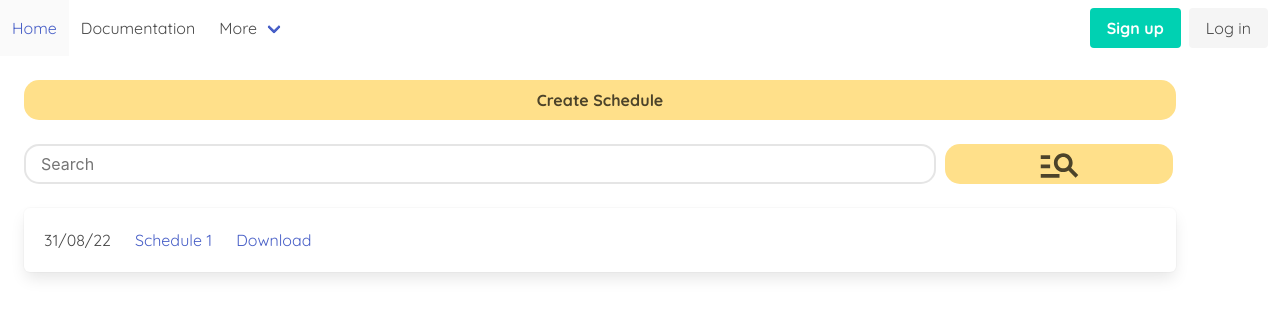
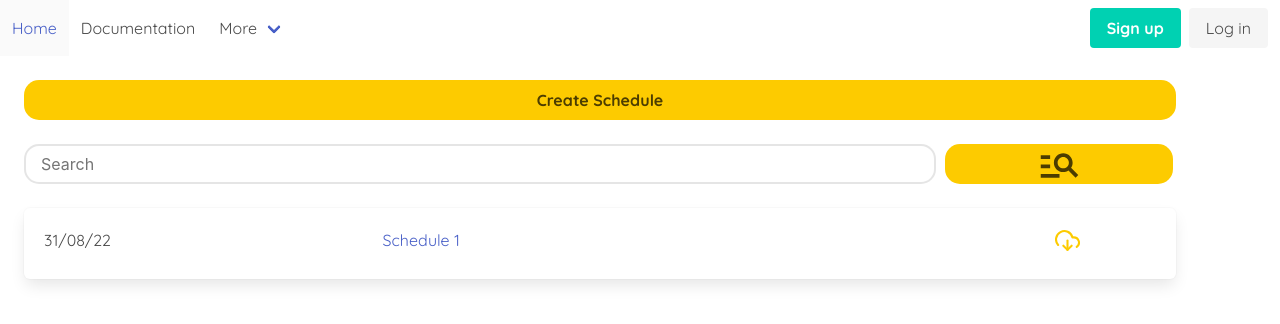
Before and after one commit to choridah/front-end-SMK3, a React (Create React App) app: page /dashboard in a window 1280 px wide. Shown: the top 324 px of the page. Built offline with nearby package versions, Linux system fonts and the light colour scheme.

Commit message:
change color button

```diff
--- a/src/components/others/Schedule.js
+++ b/src/components/others/Schedule.js
@@ -8,7 +8,7 @@ const Schedule = () => {
       <nav class="navbar is-white-light" role="navigation" aria-label="main navigation">
       <div className="navbar-brand">
         <a role="button" href="/schedule:id" className="navbar-burger burger mt-2" aria-label="menu" aria-expanded="false" data-target="navbarBasicExample">
-          <div><CgProfile style={{color: '#ffe08a', fontSize: '45px'}}/></div>
+          <div><CgProfile style={{color: '#FDCB00', fontSize: '45px'}}/></div>
         </a>
       </div>
 
--- a/src/components/template/Dashboard.js
+++ b/src/components/template/Dashboard.js
@@ -1,6 +1,7 @@
 import React from 'react'
 import { CgProfile } from "react-icons/cg";
 import { MdOutlineManageSearch } from "react-icons/md";
+import { FiDownloadCloud } from "react-icons/fi";
 
 const Dashboard = () => {
   return (
@@ -9,7 +10,7 @@ const Dashboard = () => {
       <nav className="navbar is-white-light" role="navigation" aria-label="main navigation">
       <div className="navbar-brand">
         <a role="button" href="/dashboard" className="navbar-burger burger mt-2" aria-label="menu" aria-expanded="false" data-target="navbarBasicExample">
-          <div><CgProfile style={{color: '#ffe08a', fontSize: '45px'}}/></div>
+          <div><CgProfile style={{color: '#FDCB00', fontSize: '45px'}}/></div>
         </a>
       </div>
 
@@ -74,9 +75,11 @@ const Dashboard = () => {
 
       {/* --------------- Schedules ------------- */}
       <div className="box">
-        <span className="mr-5">31/08/22</span>
-        <span className="mr-5"><a href="/schedule:id">Schedule 1</a></span>
-        <span><a href="/">Download</a></span>
+        <div className="col-3">
+          <div>31/08/22</div>
+          <div><a href="/schedule:id">Schedule 1</a></div>
+          <div><a href="/dashboard"><FiDownloadCloud style={{color: '#FDCB00', fontSize: '25px'}}/></a></div>
+        </div>
       </div>
     </div>
     </div>
--- a/src/styles/main.css
+++ b/src/styles/main.css
@@ -50,6 +50,12 @@ img{
     column-gap: 9px;
 }
 
+.col-3{
+    display: grid;
+    grid-template-columns: 30% 60% 10%;
+    column-gap: 5px;
+}
+
 .text-long-range-top{
     margin-top: 75px;
     margin-bottom: 15px;
@@ -64,7 +70,7 @@ img{
 }
 
 .btn-input{
-    background-color: #ffe08a;
+    background-color: #FDCB00;
     border-color: transparent;
     color: rgba(0, 0, 0, 0.7);
     border-width: 1px;
```
